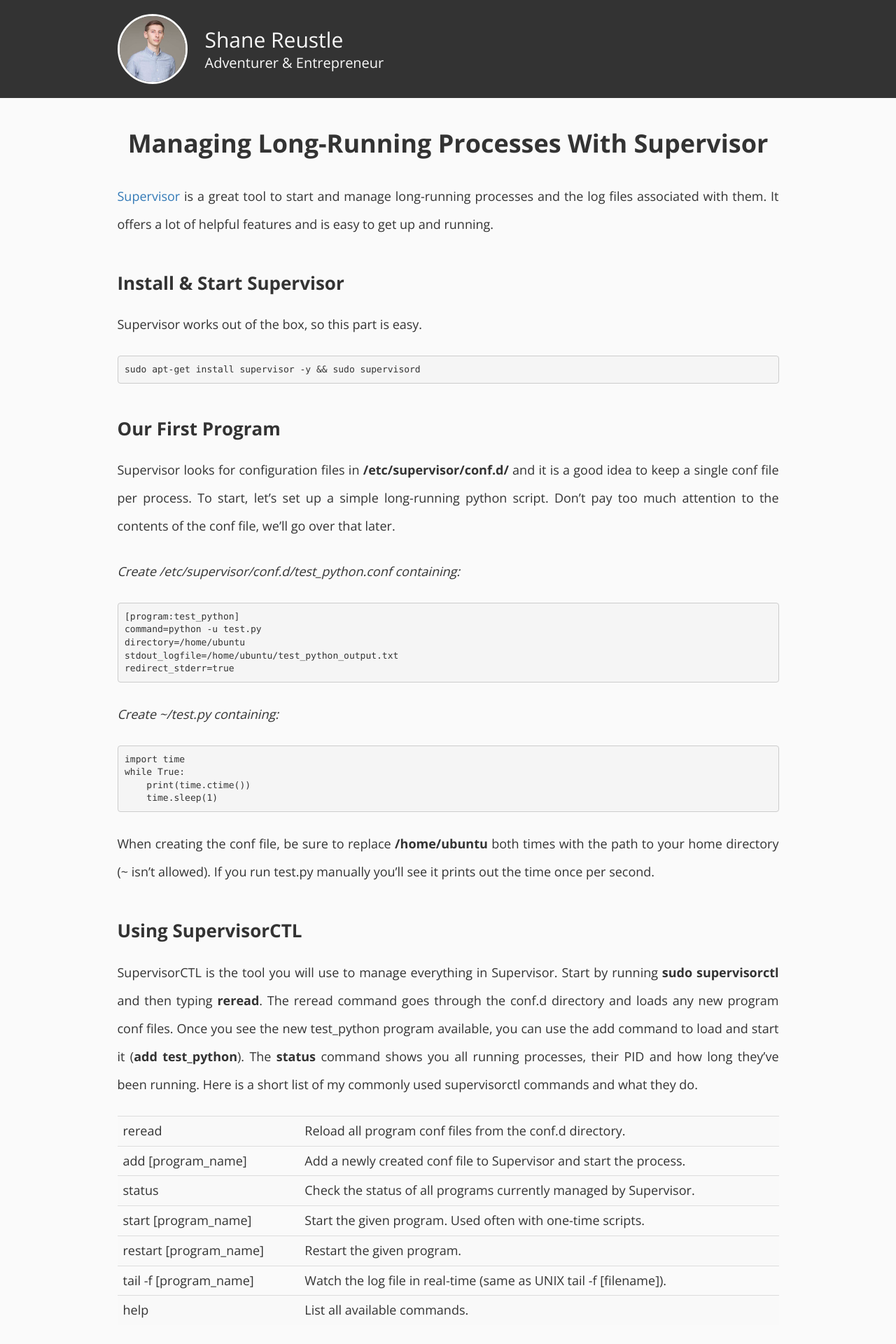
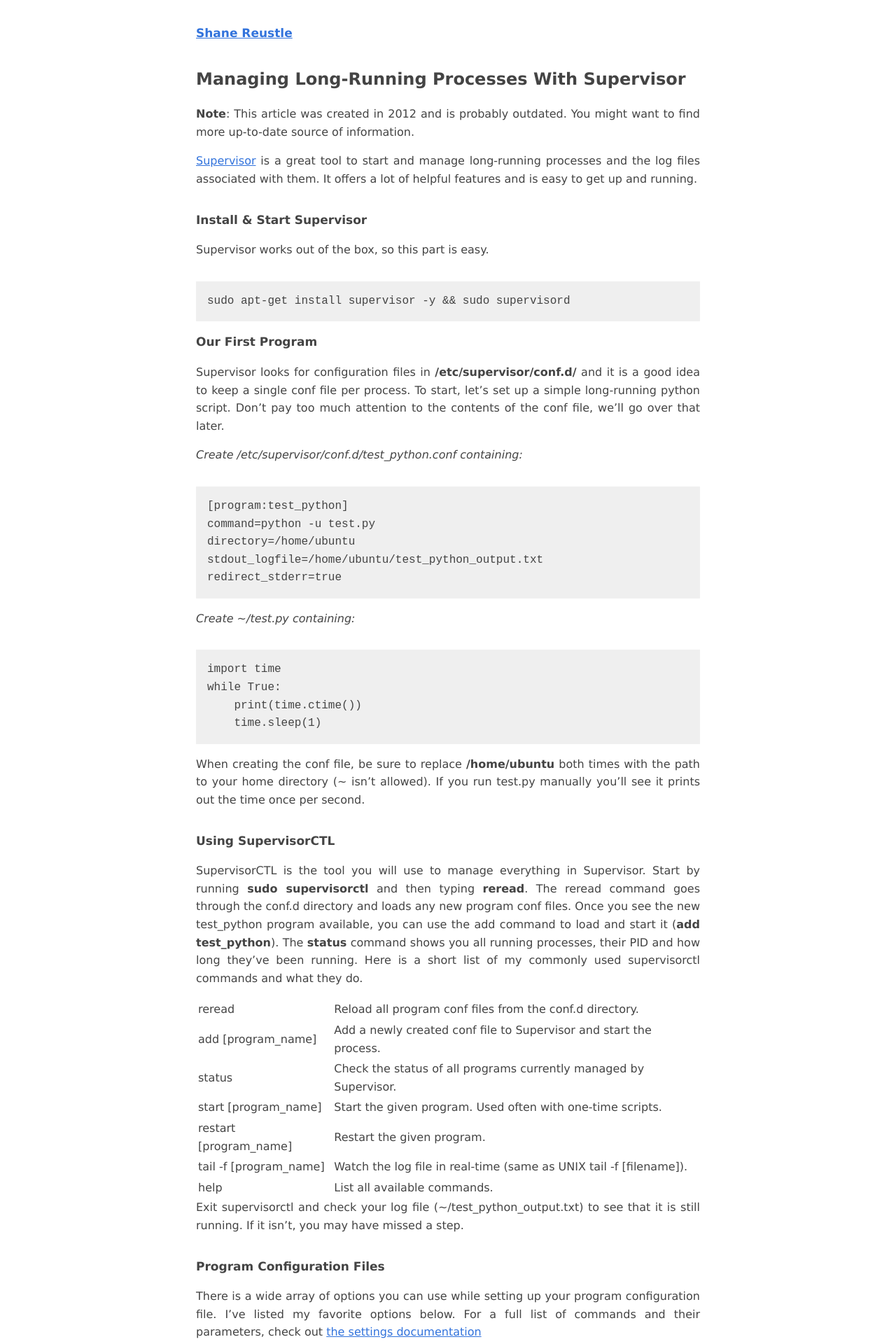
Before and after one commit to reustle/reustle, a Jekyll site: the page built from _posts/2012-07-28-managing-long-running-processes-with-supervisor.md, in a window 1280 px wide. Shown: the top 1920 px of the page at 70% size. Built offline with Jekyll 4.4.1, drawn with Linux system fonts in a browser that asks for light colours; some of the changed text lies outside the part shown.

Commit message:
Update 2012-07-28-managing-long-running-processes-with-supervisor.md

```diff
--- a/_posts/2012-07-28-managing-long-running-processes-with-supervisor.md
+++ b/_posts/2012-07-28-managing-long-running-processes-with-supervisor.md
@@ -1,8 +1,10 @@
 ---
 title: Managing Long-Running Processes With Supervisor
 permalink: managing-long-running-processes-with-supervisor.html
-layout: post
+layout: basic-post
 ---
+
+**Note**: This article was created in 2012 and is probably outdated. You might want to find more up-to-date source of information.
 
 [Supervisor](http://supervisord.org/) is a great tool to start and manage long-running processes and the log files associated with them. It offers a lot of helpful features and is easy to get up and running.
 
@@ -11,9 +13,10 @@
 
 Supervisor works out of the box, so this part is easy.
 
-{% highlight bash %}
+
+<pre>
 sudo apt-get install supervisor -y && sudo supervisord
-{% endhighlight %}
+</pre>
 
 
 ## Our First Program
@@ -22,22 +25,25 @@
 
 _Create /etc/supervisor/conf.d/test_python.conf containing:_
 
-{% highlight bash %}
+
+<pre>
 [program:test_python]
 command=python -u test.py
 directory=/home/ubuntu
 stdout_logfile=/home/ubuntu/test_python_output.txt
 redirect_stderr=true
-{% endhighlight %}
+</pre>
 
 _Create ~/test.py containing:_
 
-{% highlight python %}
+
+<pre>
 import time
 while True:
     print(time.ctime())
     time.sleep(1)
-{% endhighlight %}
+</pre>
+
 
 When creating the conf file, be sure to replace **/home/ubuntu** both times with the path to your home directory (~ isn't allowed). If you run test.py manually you'll see it prints out the time once per second.
 
@@ -145,10 +151,11 @@
 
 _Add the following to /etc/supervisor/supervisord.conf_
 
-{% highlight bash %}
+
+<pre>
 [inet_http_server]
 port=*:9001
-{% endhighlight %}
+</pre>
 
 
 ## One-Time Scripts
@@ -159,10 +166,11 @@
 ## Examples
 
 _MongoDB_
-{% highlight bash %}
+
+<pre>
 [program:mongod_member]
 command=/home/ubuntu/mongodb-linux-x86_64-2.0.6/bin/mongod --dbpath /mnt/mongo/ --replSet mongo5 --nojournal
 directory=/home/ubuntu
 stdout_logfile=/mnt/log/mongod.log
 redirect_stderr=true
-{% endhighlight %}
+</pre>
```
